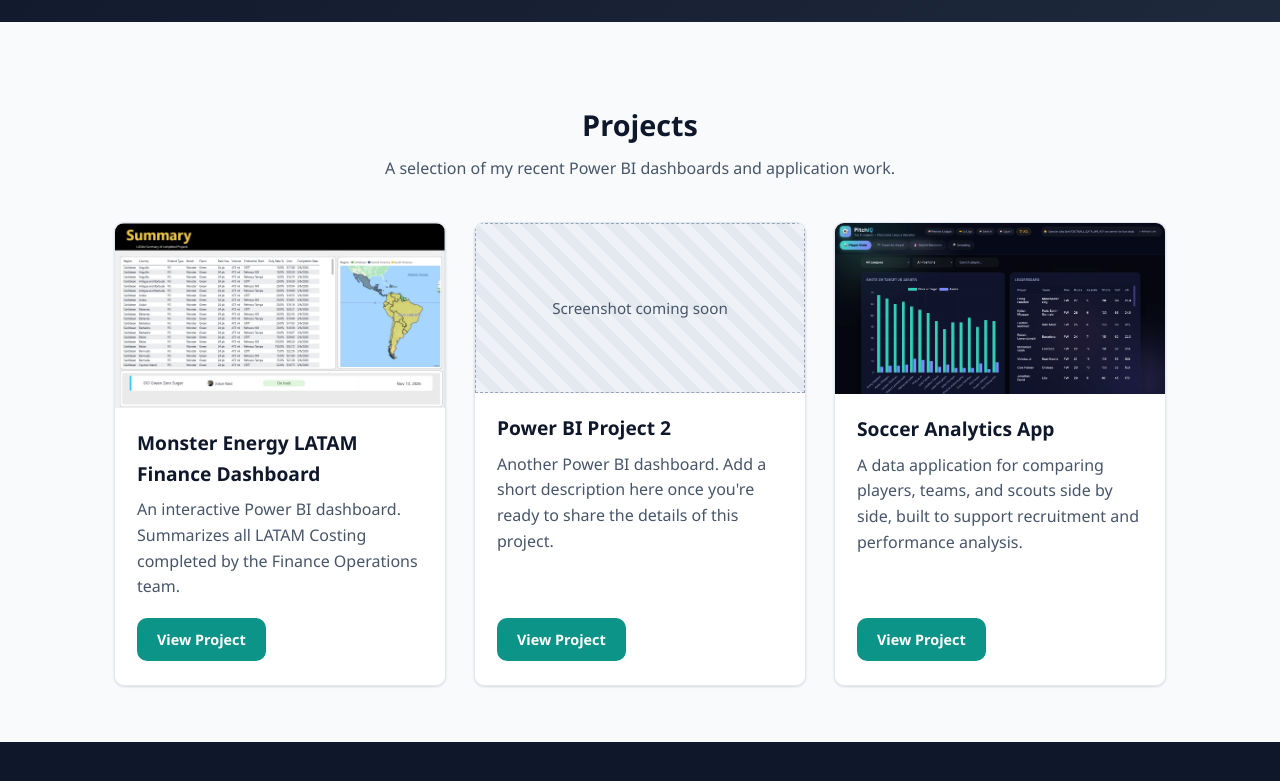
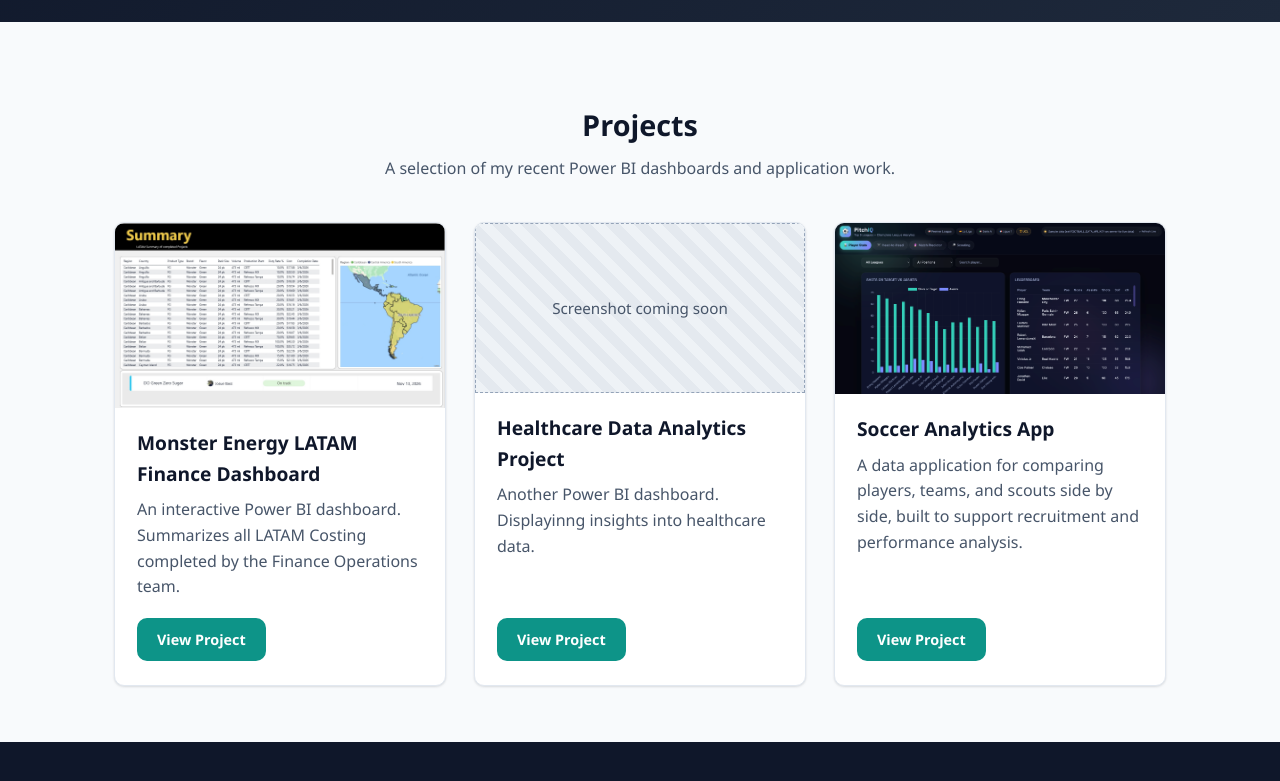
Before and after one commit to jobaez9/jobaez9.github.io, a plain HTML site: page index.html in a window 1280 px wide. Shown: the part 407-1188 px from the top of the page. Drawn offline with Linux system fonts and the light colour scheme.

Commit message:
Update project title and description in index.html

```diff
--- a/index.html
+++ b/index.html
@@ -63,10 +63,9 @@
            <div class="placeholder-box thumb">Screenshot coming soon</div>
           <div class="card-body">
             <!-- TODO: replace with your project title/description -->
-            <h3>Power BI Project 2</h3>
+            <h3>Healthcare Data Analytics Project</h3>
             <p>
-              Another Power BI dashboard. Add a short description here once you're
-              ready to share the details of this project.
+              Another Power BI dashboard. Displayinng insights into healthcare data.
             </p>
             <a class="btn btn-primary" href="projects/powerbi-project-2.html">View Project</a>
           </div>
```
